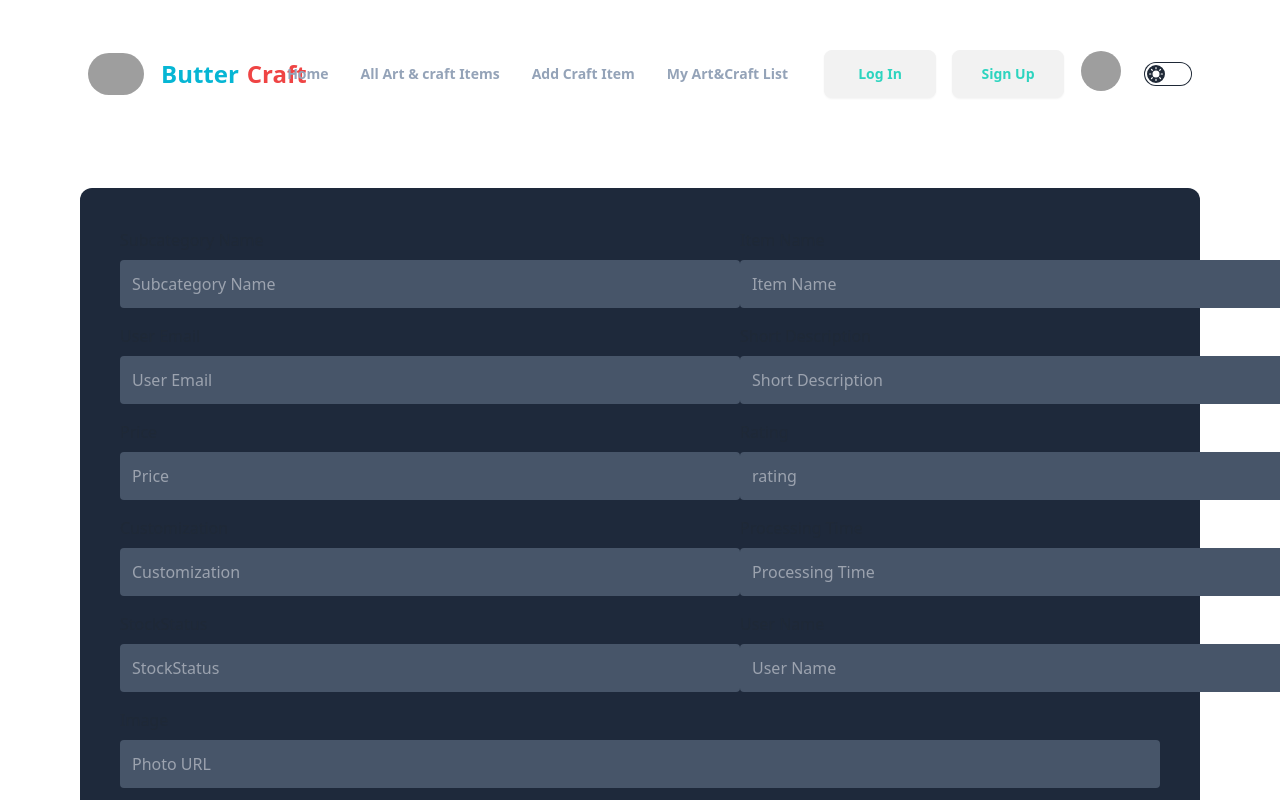
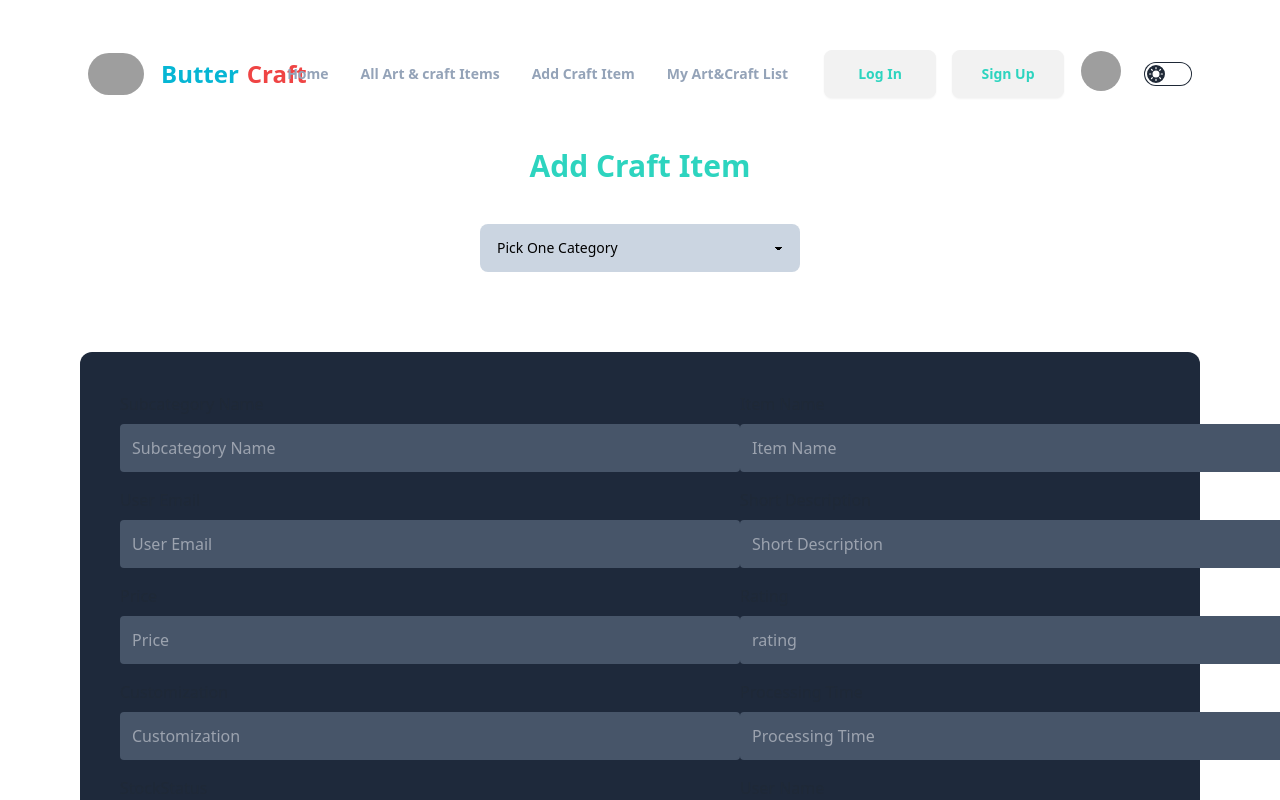
Before and after one commit to mdsaidul44/project-ten-client, a React (Vite) app: page /addcraft in a window 1280 px wide. Shown: the top 800 px of the page. Built offline with nearby package versions, Linux system fonts and the light colour scheme; no server answers; grey boxes are pictures that could not be loaded.

Commit message:
six data with show in card from database

```diff
--- a/package.json
+++ b/package.json
@@ -19,7 +19,8 @@
     "react-icons": "^5.1.0",
     "react-router-dom": "^6.23.0",
     "react-toastify": "^10.0.5",
-    "sort-by": "^1.2.0"
+    "sort-by": "^1.2.0",
+    "sweetalert2": "^11.10.8"
   },
   "devDependencies": {
     "@types/react": "^18.2.66",
--- a/src/Router/Router.jsx
+++ b/src/Router/Router.jsx
@@ -17,7 +17,8 @@ import AddCraftItem from "../components/ArtAndCraft/AddCraftItem";
       children:[
        {
         path:'/',
-        element: <Home/>
+        element: <Home/>,
+        loader: () => fetch('http://localhost:5000/art')
        },
        {
         path: '/register',
@@ -30,7 +31,7 @@ import AddCraftItem from "../components/ArtAndCraft/AddCraftItem";
        {
         path: '/addcraft',
         element: <AddCraftItem/>
-       }
+       },
       ]
     },
   ]);
--- a/src/components/ArtAndCraft/AddCraftItem.jsx
+++ b/src/components/ArtAndCraft/AddCraftItem.jsx
@@ -1,44 +1,68 @@
+import Swal from "sweetalert2";
 
 
 const AddCraftItem = () => {
 
-    const handleAddCraft = event =>{
+    const handleAddCraft = event => {
         event.preventDefault()
-        const form =event.target;
-        const subcategory_name =form.subcategory_name.value;
-        const item_name =form.item_name.value;
-        const user_email =form.user_email.value;
-        const short_description =form.short_description.value;
-        const price =form.price.value;
-        const rating =form.rating.value;
-        const customization =form.customization.value;
-        const processing_time =form.processing_time.value;
-        const stockStatus =form.stockStatus.value;
-        const user_name =form.user_name.value;
-        const image =form.image.value;
-        const newArt = {subcategory_name,item_name,user_email,short_description,price,rating,customization,processing_time,stockStatus,user_name,image,}
+        const form = event.target;
+        const subcategory_name = form.subcategory_name.value;
+        const item_name = form.item_name.value;
+        const user_email = form.user_email.value;
+        const short_description = form.short_description.value;
+        const price = form.price.value;
+        const rating = form.rating.value;
+        const customization = form.customization.value;
+        const processing_time = form.processing_time.value;
+        const stockStatus = form.stockStatus.value;
+        const user_name = form.user_name.value;
+        const image = form.image.value;
+        const newArt = { subcategory_name, item_name, user_email, short_description, price, rating, customization, processing_time, stockStatus, user_name, image, }
         console.log(newArt)
 
 
         // send data to the server
-        fetch('http://localhost:5000/art',{
+        fetch('http://localhost:5000/art', {
             method: 'POST',
-            headers:{
-                'content-type' : 'application/json'
+            headers: {
+                'content-type': 'application/json'
             },
             body: JSON.stringify(newArt)
         })
             .then(res => res.json())
-        .then(data => console.log(data))
+            .then(data => {
+                console.log(data)
+                if(data.insertedId){
+                    Swal.fire({
+                        title: 'Success',
+                        text: 'Do you want to continue',
+                        icon: 'success',
+                        confirmButtonText: 'Yes'
+                      })
+                }
+            })
     }
     return (
-        <div className="bg-slate-800 rounded-xl my-20 p-10">
+        <div className="my-10  ">
+            <div className="text-center">
+                <h1 className="text-3xl font-bold text-teal-400">Add Craft Item</h1>
+                <select className="select my-10 bg-slate-300 text-black w-full max-w-xs">
+                    <option className="text-teal-800" disabled selected>Pick One Category</option>
+                    <option>Landscape Painting</option>
+                    <option>Portrait Drawing</option>
+                    <option>Watercolour Painting</option>
+                    <option>Oil Painting</option>
+                    <option>Charcoal Sketching</option>
+                    <option>Cartoon Drawing</option>
+                </select>
+            </div>
+            <div className="bg-slate-800 rounded-xl my-10 p-10">
                 <form onSubmit={handleAddCraft}>
                     <div className="flex justify-between">
                         <div>
                             <div className="mb-4">
                                 <p className="mb-2">Subcategory Name</p>
-                            <input className="w-[620px] p-3 rounded bg-slate-600 " type="text" name="subcategory_name" placeholder="Subcategory Name" id="" />
+                                <input className="w-[620px] p-3 rounded bg-slate-600  " type="text" name="subcategory_name" placeholder="Subcategory Name" id="" />
                             </div>
                             <div className="mb-4">
                                 <p className="mb-2">User Email</p>
@@ -90,6 +114,7 @@ const AddCraftItem = () => {
                     </div>
                 </form>
             </div>
+        </div>
     );
 };
 
--- a/src/components/CardPage/CardCategory.jsx
+++ b/src/components/CardPage/CardCategory.jsx
@@ -0,0 +1,28 @@
+import { Link } from "react-router-dom";
+
+
+
+const CardCategory = ({ art, setArt }) => {
+    const {_id, subcategory_name, item_name, user_email, short_description, price, rating, customization, processing_time, stockStatus, user_name, image, } = art
+
+    return (
+        <div className="">
+            <div className="card w-full card-side bg-base-300 shadow-xl ">
+                <figure><img className="h-52 w-80" src={image}alt="Movie" /></figure>
+                <div className="card-body">
+                    <h2 className="card-title text-2xl text-teal-400">{subcategory_name}</h2>
+                    {
+                       short_description.length > 150 ? <p>{short_description.slice(0, 100)} <Link to={`/details/${_id}`} className="text-green-700 font-bold">Read more...</Link></p> : <p>{short_description}</p>
+                    }
+                    <div className="card-actions justify-end">
+                        <Link to={`/details/:id`}>
+                        <button className="btn btn-primary">Details</button>
+                        </Link>
+                    </div>
+                </div>
+            </div>
+        </div>
+    );
+};
+
+export default CardCategory;
--- a/src/components/Home/Home.jsx
+++ b/src/components/Home/Home.jsx
@@ -1,16 +1,30 @@
 
+import { useState } from "react";
 import Banner from "../Page/Banner/Banner";
+import { useLoaderData } from "react-router-dom";
+import CardCategory from "../CardPage/CardCategory";
 
 
 
 
 
 const Home = () => {
+    const artCraft = useLoaderData()
+    const [arts, setArt] = useState(artCraft)
+
     return (
         <div className="mt-10">
-        <Banner/>
-        <div>
-        </div>
+            <Banner />
+            <div className="grid grid-cols-2 gap-8 my-32">
+                {
+                    arts.map(art =>
+                        <CardCategory
+                            key={art._id}
+                            art={art}
+                            setArt={setArt}
+                        ></CardCategory>)
+                }
+            </div>
         </div>
     );
 };
```
Also changed, not shown: 2 other files (tests, documents, lock files or other folders). Lines whose indentation alone changed are shown as unchanged.
